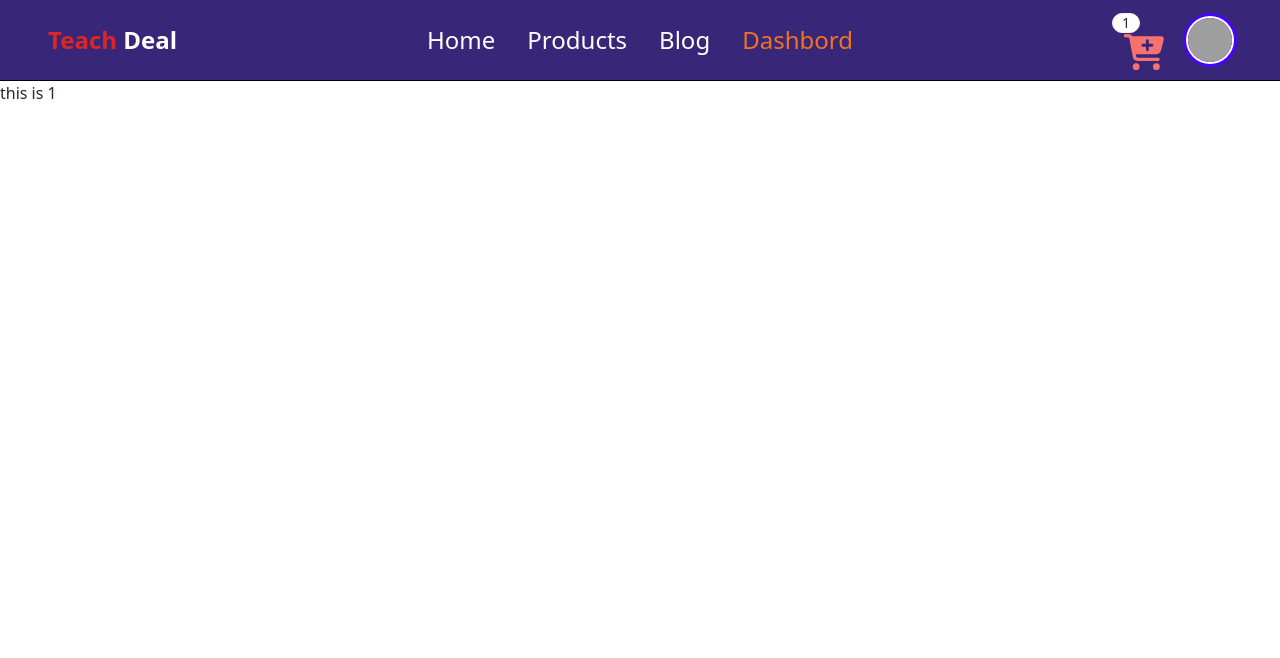
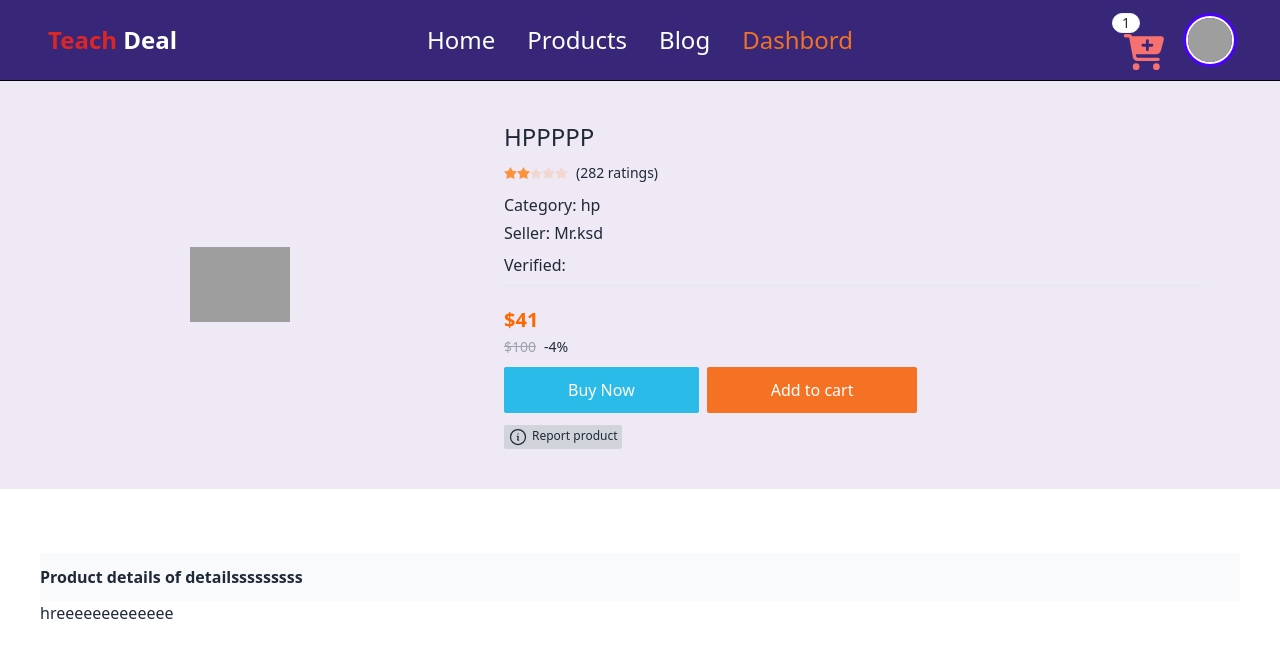
Before and after one commit to raihanuldev/Tech-Deal, a Next.js app: page /products/1 in a window 1280 px wide. Shown: the top 658 px of the page. Built offline with nearby package versions, Linux system fonts and the light colour scheme; grey boxes are pictures that could not be loaded.

Commit message:
product details

```diff
--- a/src/components/ProductCard.tsx
+++ b/src/components/ProductCard.tsx
@@ -6,7 +6,7 @@ import React from 'react';
 const ProductCard: React.FC<{product:productInterface}> = ({product}) => {
   console.log(product)
     return (
-        <Link href={`/products/{${product.id}}`} >
+        <Link href={`/products/{${product._id}}`} >
           <div className="rounded-2xl mx-4 mt-2 shadow-md hover:shadow-lg border-t-4 h-full border-[#3f0a70] cursor-pointer transition-all duration-300 p-5 text-left  ">
 
             <Image
--- a/src/interface/ProductInterface.ts
+++ b/src/interface/ProductInterface.ts
@@ -3,6 +3,7 @@ export interface productInterface {
     map(arg0: (product: any) => import("react").JSX.Element): import("react").ReactNode;
     id:string,
     seller: string,
+    _id:string,
     verified:boolean,
     resalePrice:number,
     originalPrice:number,
--- a/src/pages/products/[productid].tsx
+++ b/src/pages/products/[productid].tsx
@@ -1,25 +1,170 @@
-import React from 'react';
-import { NextPage } from 'next';
-import { useRouter } from 'next/router';
+import React from "react";
+import { GetStaticPaths, GetStaticProps, NextPage } from "next";
+import { useRouter } from "next/router";
+import Image from "next/image";
+import Link from "next/link";
 
 const Product: NextPage = () => {
   const router = useRouter();
-  const {productid} = router.query;
+  const { productid } = router.query;
   console.log(router);
+  const user = true;
   return (
     <div>
-      <p>this is {productid}</p>
+      <div className="lg:flex gap-16 items-center bg-[#eee9f4] p-10">
+        <div className="lg:w-4/12 p-5">
+          <Image className=" lg:mx-auto" src="https://m.media-amazon.com/images/I/51QG+K5RQtL._AC_SL1100_.jpg" alt="w" width={100} height={100} unoptimized />
+        </div>
+        <div className="lg:w-7/12 text-left">
+          <h1 className="lg:text-2xl text-lg">HPPPPP</h1>
+          <div className="flex items-center justify-start gap-2 py-2">
+            <div className="rating w-16 pointer-events-none">
+              <input
+                type="radio"
+                name="rating-2"
+                className="mask mask-star-2 bg-orange-400"
+              />
+              <input
+                type="radio"
+                name="rating-2"
+                className="mask mask-star-2 bg-orange-400"
+                checked
+              />
+              <input
+                type="radio"
+                name="rating-2"
+                className="mask mask-star-2 bg-orange-400"
+              />
+              <input
+                type="radio"
+                name="rating-2"
+                className="mask mask-star-2 bg-orange-400"
+              />
+              <input
+                type="radio"
+                name="rating-2"
+                className="mask mask-star-2 bg-orange-400"
+              />
+            </div>
+            <span className="text-sm text-center">(282 ratings)</span>
+          </div>
+          <div className="pb-1">
+            <span>Category: </span>
+            <span>hp</span>
+          </div>
+          <div className="pb-2">
+            <span>Seller: </span>
+            <span> Mr.ksd</span>
+          </div>
+          <div className="pb-2">
+            <span>Verified:</span>
+            {/* {details[0]?.verified === "true" ? (
+              <svg
+                xmlns="http://www.w3.org/2000/svg"
+                fill="#1c9cea"
+                viewBox="0 0 24 24"
+                stroke-width="1.5"
+                stroke="white"
+                className="w-6 h-6 inline ml-1"
+              >
+                <path
+                  stroke-linecap="round"
+                  stroke-linejoin="round"
+                  d="M9 12.75L11.25 15 15 9.75M21 12c0 1.268-.63 2.39-1.593 3.068a3.745 3.745 0 01-1.043 3.296 3.745 3.745 0 01-3.296 1.043A3.745 3.745 0 0112 21c-1.268 0-2.39-.63-3.068-1.593a3.746 3.746 0 01-3.296-1.043 3.745 3.745 0 01-1.043-3.296A3.745 3.745 0 013 12c0-1.268.63-2.39 1.593-3.068a3.745 3.745 0 011.043-3.296 3.746 3.746 0 013.296-1.043A3.746 3.746 0 0112 3c1.268 0 2.39.63 3.068 1.593a3.746 3.746 0 013.296 1.043 3.746 3.746 0 011.043 3.296A3.745 3.745 0 0121 12z"
+                />
+              </svg>
+            ) : (
+              <svg
+                xmlns="http://www.w3.org/2000/svg"
+                fill="none"
+                viewBox="0 0 24 24"
+                stroke-width="1.5"
+                stroke="currentColor"
+                className="w-6 h-6 inline ml-1"
+              >
+                <path
+                  stroke-linecap="round"
+                  stroke-linejoin="round"
+                  d="M9 12.75L11.25 15 15 9.75M21 12c0 1.268-.63 2.39-1.593 3.068a3.745 3.745 0 01-1.043 3.296 3.745 3.745 0 01-3.296 1.043A3.745 3.745 0 0112 21c-1.268 0-2.39-.63-3.068-1.593a3.746 3.746 0 01-3.296-1.043 3.745 3.745 0 01-1.043-3.296A3.745 3.745 0 013 12c0-1.268.63-2.39 1.593-3.068a3.745 3.745 0 011.043-3.296 3.746 3.746 0 013.296-1.043A3.746 3.746 0 0112 3c1.268 0 2.39.63 3.068 1.593a3.746 3.746 0 013.296 1.043 3.746 3.746 0 011.043 3.296A3.745 3.745 0 0121 12z"
+                />
+              </svg>
+            )} */}
+          </div>
+          <hr />
+          <h1 className="text-xl font-bold text-[#ff6801] pt-5">
+            $41
+          </h1>
+          <span className="text-sm line-through  text-gray-400">
+            $100
+          </span>
+          <span className="text-sm pl-2  text-gray-800">-4%</span>
+
+          <div className="flex items-center gap-2 py-5">
+            {user ? (
+              <button>
+                <label
+                  className="bg-[#2abbe8] p-3 cursor-pointer lg:px-16 px-6 rounded-sm text-white"
+                  htmlFor="buyModal"
+                >
+                  Buy Now
+                </label>
+              </button>
+            ) : (
+              <Link href="/signin">
+                <button className="bg-[#2abbe8] p-2 lg:px-16 px-6 rounded-sm text-white">
+                  Login to buy
+                </button>
+              </Link>
+            )}
+            {user ? (
+              <button>
+                <label
+                  className="bg-[#f57224] p-3 cursor-pointer lg:px-16 px-6 rounded-sm text-white"
+                  htmlFor="buyModal"
+                >
+                  Add to cart
+                </label>
+              </button>
+            ) : (
+              <Link href="/signin">
+                <button className="bg-[#f57224] p-2 lg:px-16 px-5 rounded-sm text-white">
+                  Login to Cart
+                </button>
+              </Link>
+            )}
+          </div>
+          {user && (
+            <button
+              className="bg-gray-300 text-xs px-1 rounded-sm"
+
+            >
+              <svg
+                xmlns="http://www.w3.org/2000/svg"
+                fill="none"
+                viewBox="0 0 24 24"
+                stroke-width="1.5"
+                stroke="currentColor"
+                className="w-6 h-6 inline-block pr-1"
+              >
+                <path
+                  stroke-linecap="round"
+                  stroke-linejoin="round"
+                  d="M11.25 11.25l.041-.02a.75.75 0 011.063.852l-.708 2.836a.75.75 0 001.063.853l.041-.021M21 12a9 9 0 11-18 0 9 9 0 0118 0zm-9-3.75h.008v.008H12V8.25z"
+                />
+              </svg>
+              Report product
+            </button>
+          )}
+        </div>
+      </div>
+      <div className="text-left container mx-auto bg-white my-6 p-10">
+        <h1 className="text-md font-semibold py-3 bg-slate-50">
+          Product details of detailsssssssss
+        </h1>
+        <p className="lg:w-4/5">hreeeeeeeeeeeee</p>
+      </div>
     </div>
   );
 };
 
 export default Product;
-
-// export const getStaticProps =async()=>{
-//   try {
-
-//   const res = await fetch(`http://localhost:5000/products/${productid}`)
-//   } catch (error) {
-//     console.log(error)
-//   }
-// }
```
